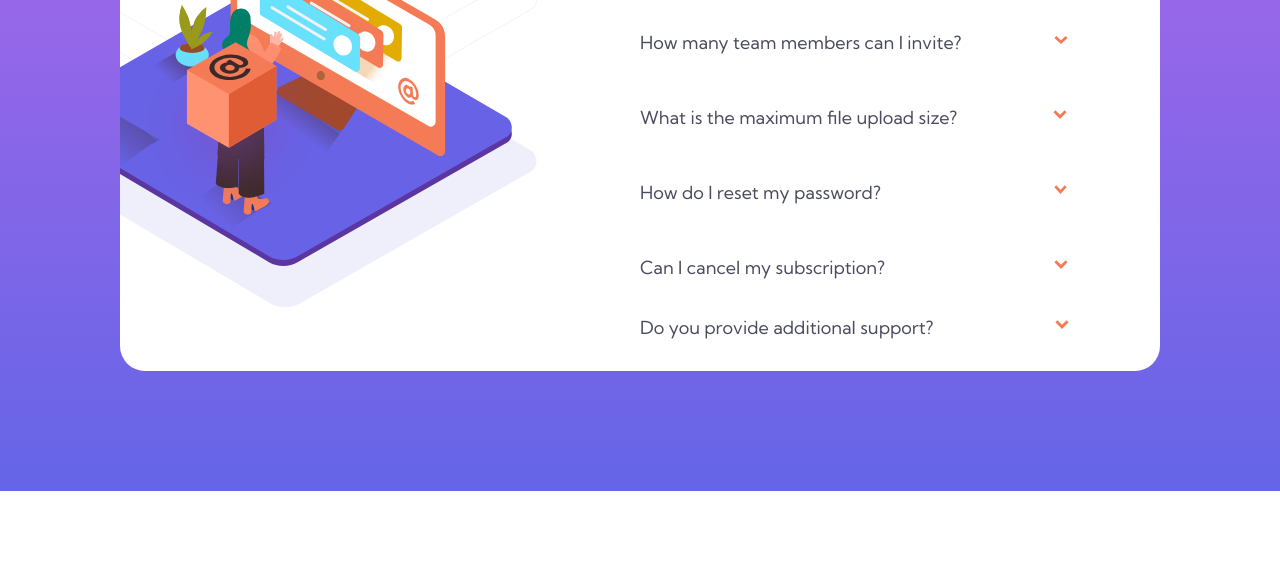
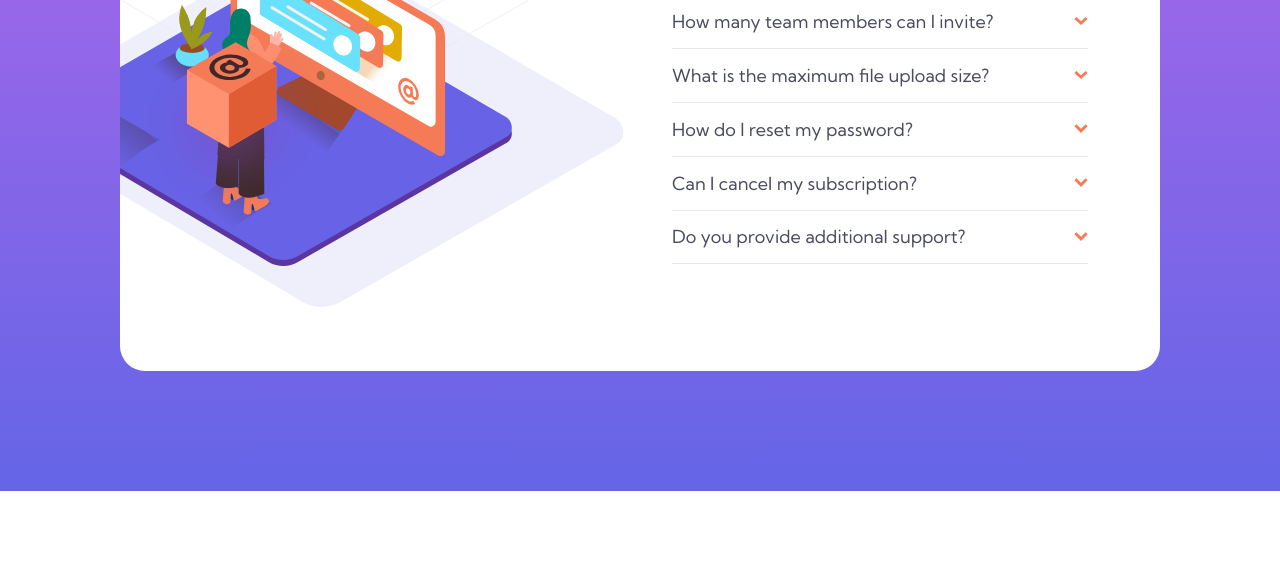
Before and after one commit to LukJeru/accordion_card, a plain HTML site: page index.html in a window 1280 px wide. Shown: the part 224-800 px from the top of the page. Drawn offline with Linux system fonts and the light colour scheme.

Commit message:
right side without grid

```diff
--- a/stylesheet.css
+++ b/stylesheet.css
@@ -11,8 +11,8 @@ body{
   display: flex;
   background-color: white;
   display: grid;
-  grid-template-columns: 5fr 1fr 5fr 1fr;
-  grid-template-rows: 2fr 3fr repeat(5, 1fr) 2fr;
+  grid-template-columns: 1fr 1fr;
+  grid-template-rows: 1fr;
   border: none;
   border-radius: 25px;
   margin: 0 auto;
@@ -24,7 +24,7 @@ body{
 
 .left{
   grid-column: 1/ span 1;
-  grid-row: 1/ span 8;
+  grid-row: 1/ span 1;
   background-image: url(images/bg-pattern-desktop.svg);
   background-position: bottom 4rem right 1rem;
   background-size: 120%;
@@ -48,78 +48,27 @@ body{
 /*elements right column*/
 
 .right{
-  grid-column: 3/ span 1;
-  grid-row: 2/ span 6;
-}
-
-.right p{
-  visibility: hidden;
+  grid-column: 2/ span 1;
+  grid-row: 1/ span 1;
+  position: relative;
+  left: 2rem;
 }
 
 #heading{
   position: relative;
-  bottom: 2rem;
+  top: 2rem;
 }
 
 .dropdown{
-  display: flex;
-  flex-wrap: nowrap;
+  border-bottom: 1.2px solid hsl(240, 5%, 91%);
+  position: relative;
+  top: 2rem;
+  display: inline-flex;
+  width: 80%;
+  justify-content: space-between;
+  align-items: center;
 }
 
-#dropdown_1{
-  position: relative;
-  bottom: 2rem;
-}
-
-#dropdown_1 img{
-  position: relative;
-  left: 5.8rem;
-  top: 1.2rem;
-}
-
-#dropdown_2{
-  position: relative;
-  bottom: 4rem;
-}
-
-#dropdown_2 img{
-  position: relative;
-  left: 6rem;
-  top: 1.2rem;
-}
-
-#dropdown_3{
-  position: relative;
-  bottom: 6rem;
-}
-
-#dropdown_3 img{
-  position: relative;
-  left: 10.8rem;
-  top: 1.2rem;
-}
-
-#dropdown_4{
-  position: relative;
-  bottom: 8rem;
-}
-
-#dropdown_4 img{
-  position: relative;
-  left: 10.6rem;
-  top: 1.2rem;
-}
-
-#dropdown_5{
-  position: relative;
-  bottom: 10rem;
-}
-
-#dropdown_5 img{
-  position: relative;
-  left: 7.6rem;
-  top: 1.2rem;
-}
 
 .dropdown img{
   height: .6rem;
@@ -133,3 +82,7 @@ body{
   color: hsl(237, 12%, 33%);
   font-weight: 400;
 }
+
+.right p{
+  display:none;
+}
```
